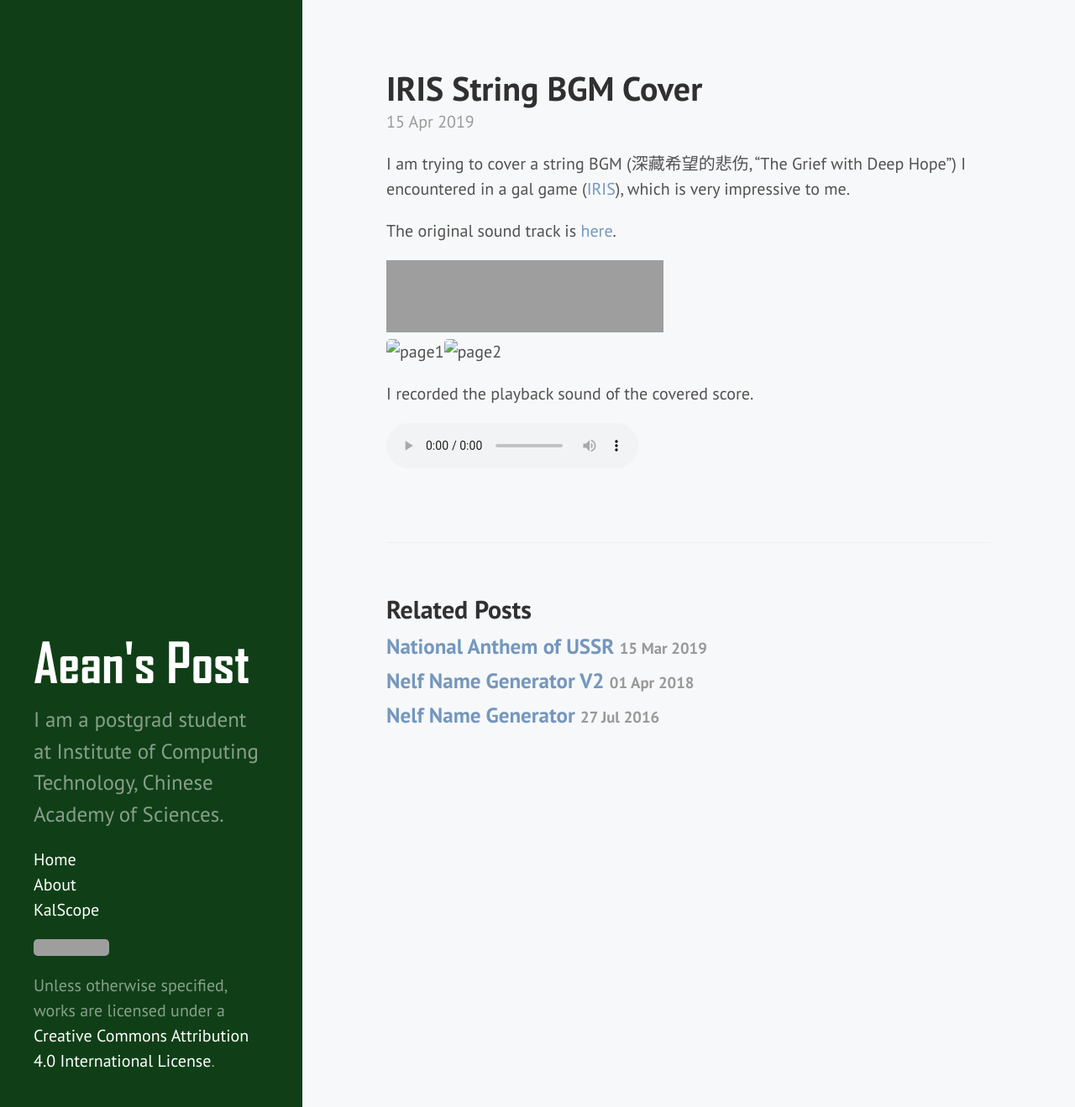
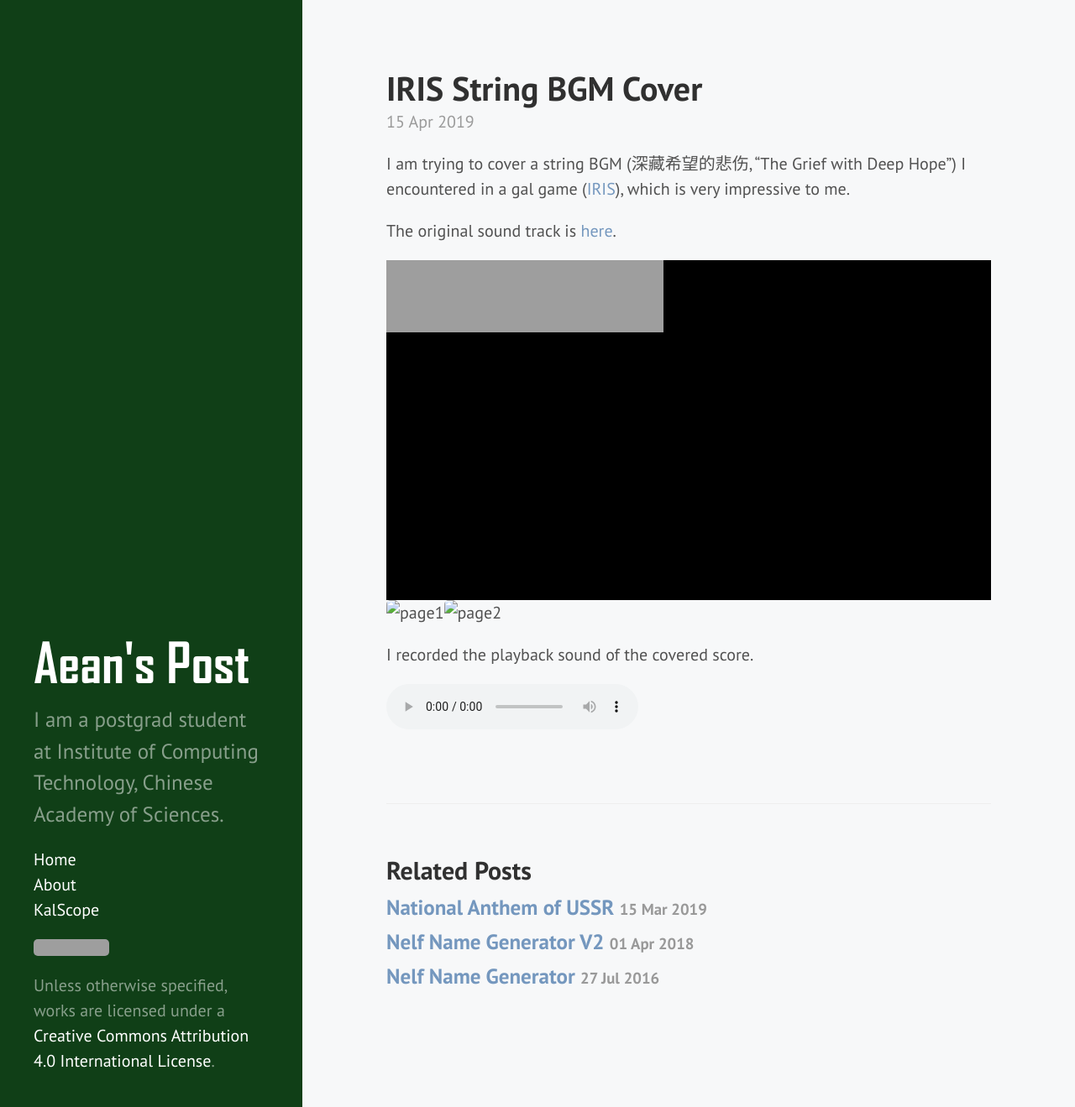
Before and after one commit to AeanSR/AeanSR.github.io, a Jekyll site: the page built from _posts/2019-04-15-iris-string-bgm-cover.md, in a window 1280 px wide and 1319 px high. Shown: the whole window at 84% size. Built offline with Jekyll 4.4.1, drawn with Linux system fonts in a browser that asks for light colours; grey boxes are pictures that could not be loaded.

Commit message:
Update 2019-04-15-iris-string-bgm-cover.md

```diff
--- a/_posts/2019-04-15-iris-string-bgm-cover.md
+++ b/_posts/2019-04-15-iris-string-bgm-cover.md
@@ -7,7 +7,8 @@
 
 The original sound track is [here](http://music.163.com/dj?id=2056267351&userid=120051629).
 
-<iframe frameborder="no" border="0" marginwidth="0" marginheight="0" width=330 height=86 src="//music.163.com/outchain/player?type=3&id=2056267351&auto=0&height=66"></iframe>
+<div style="position:relative;padding-bottom:56.25%;background-color: black;height:0;"><iframe frameborder="no" border="0" marginwidth="0" marginheight="0" width=330 height=86 src="//music.163.com/outchain/player?type=3&id=2056267351&auto=0&height=66"> </iframe>
+</div>
 
 <div style="clear:both;display:table;">
   <div style="float:left;width:50%;">
```
